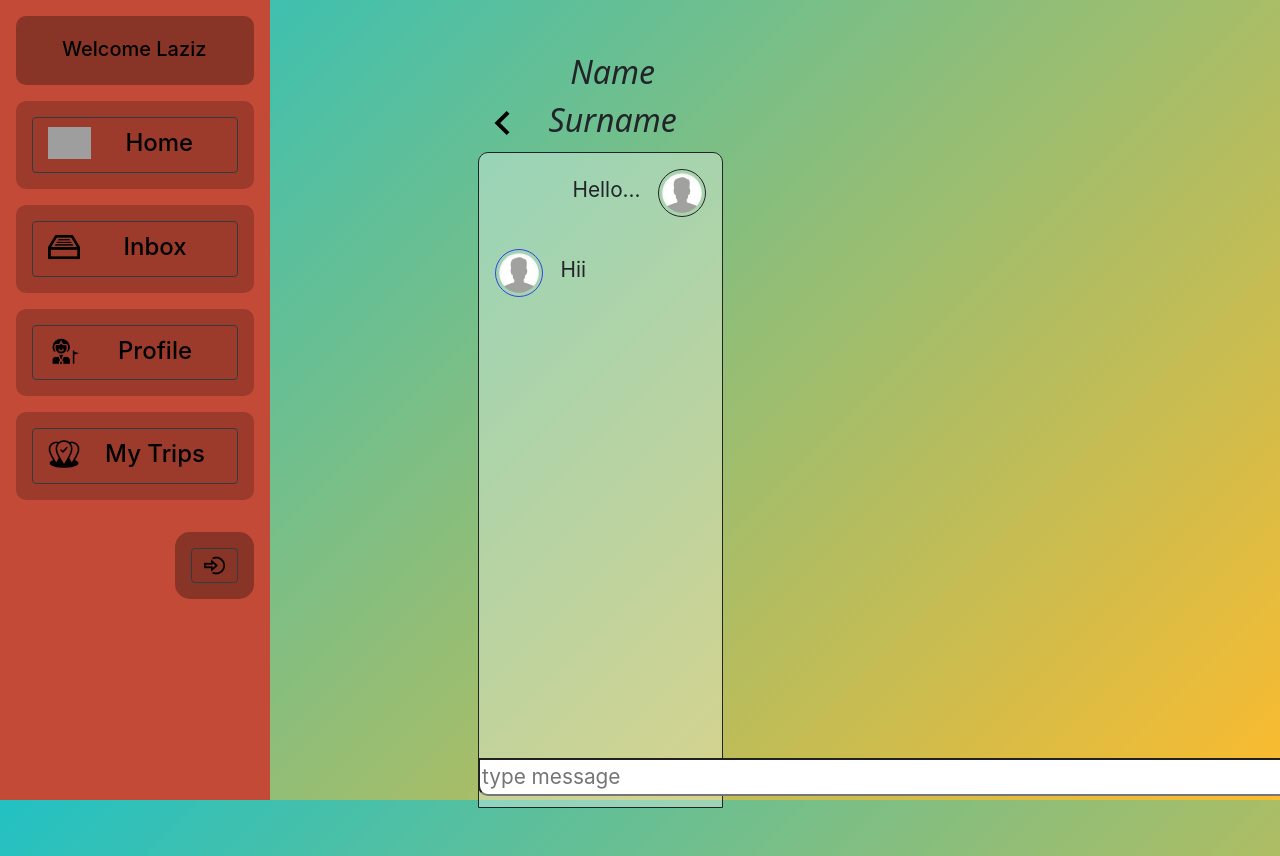
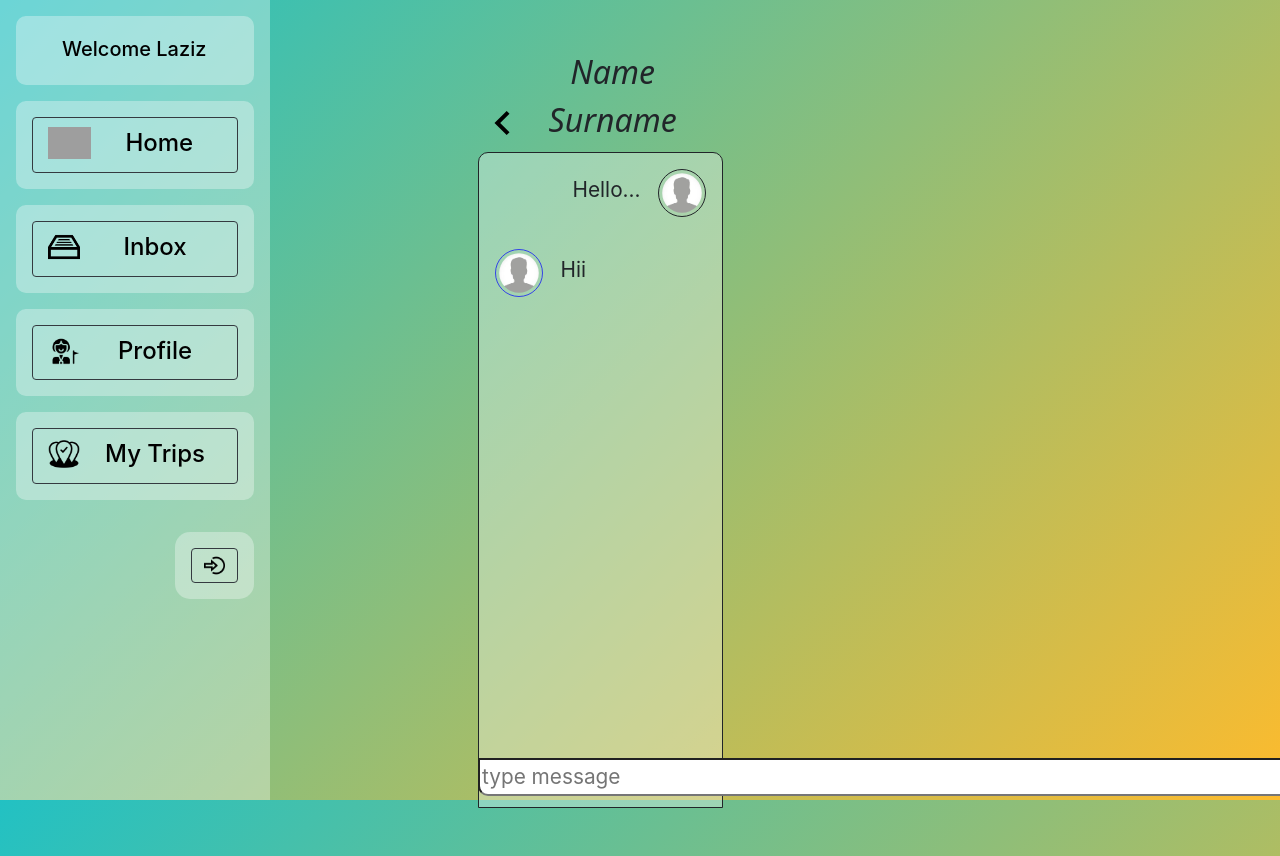
Before and after one commit to HeydarliAtabay/LocalGuides, a React (Create React App) app in the folder client/: page /chat in a window 1280 px wide. Built offline with nearby package versions, Linux system fonts and the light colour scheme; grey boxes are pictures that could not be loaded.

Commit message:
fix: design changed for sidebar

```diff
--- a/client/src/Components/CSS/Sidebar.css
+++ b/client/src/Components/CSS/Sidebar.css
@@ -1,7 +1,14 @@
 #sidebar{
-  background: #c34a36;
+  background:rgba(252, 252, 252, 0.336);
+
+  /* background: #c34a36; */
   width: 270px;
   height: 100vh;
+}
+
+#btn:hover{
+  background:rgba(252, 252, 252, 0.336);
+
 }
 
 #button{
@@ -9,14 +16,19 @@
   margin: 1rem;
     padding: 1rem;
     border-radius: 10px 10px 10px 10px;
-    background: rgba(0, 0, 0, 0.2);
+    background:rgba(252, 252, 252, 0.336);
+
+
+    /* background: rgba(0, 0, 0, 0.2); */
 }
 #buttonLogout{
   float: right;;
   margin: 1rem;
   padding: 1rem;
   border-radius: 15px 15px 15px 15px;
-  background: rgba(0, 0, 0, 0.3);
+  background:rgba(252, 252, 252, 0.336);
+
+  /* background: rgba(0, 0, 0, 0.3); */
 }
 #text{
   padding-left:40px;
@@ -34,5 +46,7 @@
   margin: 1rem;
     padding: 1rem;
     border-radius: 10px 10px 10px 10px;
-    background: rgba(0, 0, 0, 0.3);
+    background:rgba(252, 252, 252, 0.336);
+
+    /* background: rgba(0, 0, 0, 0.3); */
 }
--- a/client/src/Components/Sidebar.js
+++ b/client/src/Components/Sidebar.js
@@ -19,7 +19,7 @@ function Sidebar() {
 
     <div id="button">
     <Link style={{ color: 'inherit', textDecoration: 'inherit'}} className="Nav__link" to="/main">
-      <Button data-testid="course-upload-button" variant="outline-dark" block>
+      <Button id="btn" variant="outline-dark" block>
         <img style={{
           height: "2rem",
           float: "left",
@@ -32,7 +32,7 @@ function Sidebar() {
     </div>
     <div id="button">
     <Link style={{ color: 'inherit', textDecoration: 'inherit'}} className="Nav__link" to="/inbox">
-    <Button data-testid="course-upload-button" variant="outline-dark" block>
+    <Button id="btn" variant="outline-dark" block>
         <img style={{
           height: "2rem",
           float: "left",
@@ -47,7 +47,7 @@ function Sidebar() {
 
     <div id="button">
     <Link style={{ color: 'inherit', textDecoration: 'inherit'}} className="Nav__link" to="/user">
-    <Button data-testid="course-upload-button" variant="outline-dark" block>
+    <Button id="btn" variant="outline-dark" block>
         <img style={{
           height: "2rem",
           float: "left",
@@ -62,7 +62,7 @@ function Sidebar() {
 
     <div id="button">
     <Link style={{ color: 'inherit', textDecoration: 'inherit'}} className="Nav__link" to="/main">
-      <Button data-testid="course-upload-button" variant="outline-dark" block>
+      <Button id="btn" variant="outline-dark" block>
         <img style={{
           height: "2rem",
           float: "left",
@@ -77,7 +77,7 @@ function Sidebar() {
 
     <div id="buttonLogout">
     <Link style={{ color: 'inherit', textDecoration: 'inherit'}} className="Nav__link" to="/login">
-      <Button  variant="outline-dark" >
+      <Button id="btn"  variant="outline-dark" >
         <img style={{
           height: "1.3rem",
           float: "right",
```
